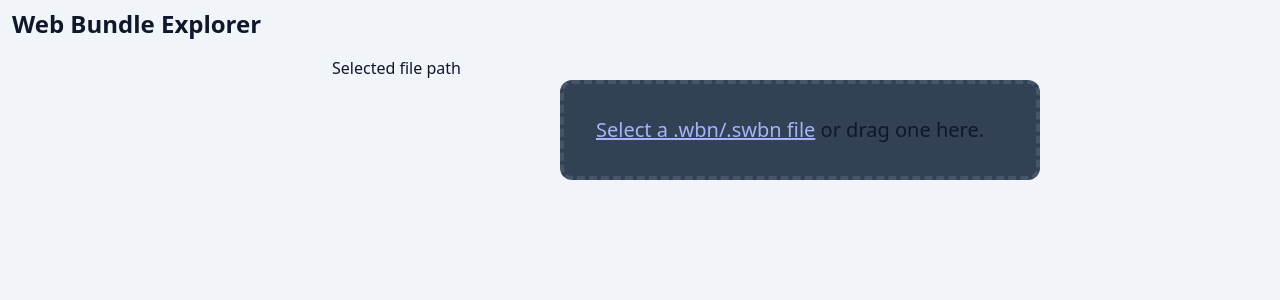
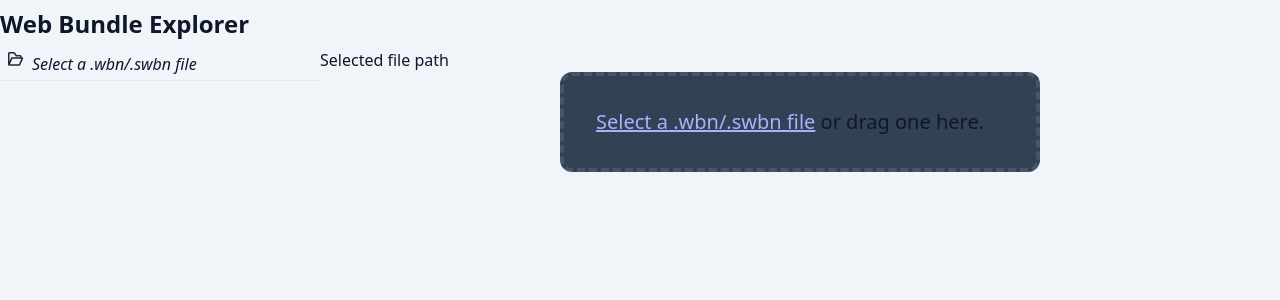
Before and after one commit to robbiemc/wbn-explorer, a Vue app: page / in a window 1280 px wide. Shown: the top 300 px of the page. Built offline with nearby package versions, Linux system fonts and the light colour scheme.

Commit message:
Redo left column layout
This redoes the overall page layout, makes the left column scroll
independently of the page, makes it a drop target,
and adds expand/collapse buttons for the tree.

```diff
--- a/index.html
+++ b/index.html
@@ -6,7 +6,7 @@
     <meta name="viewport" content="width=device-width, initial-scale=1.0" />
     <title>Web Bundle Explorer</title>
   </head>
-  <body class="bg-slate-100 dark:bg-slate-800 text-slate-900 dark:text-white">
+  <body class="bg-slate-100 dark:bg-slate-900 text-slate-900 dark:text-white">
     <div id="app"></div>
     <script type="module" src="/src/main.ts"></script>
   </body>
--- a/src/App.vue
+++ b/src/App.vue
@@ -3,10 +3,16 @@ import { computed, ref, watch } from 'vue';
 
 import { BundleReader, WebBundle } from './BundleReader';
 import BundleChooser from './components/BundleChooser.vue';
+import DropTarget from './components/DropTarget.vue';
 import ResourceInfo from './components/ResourceInfo.vue';
 import { TreeNode } from './components/Tree.vue';
 import Tree from './components/Tree.vue';
 
+const bundleTypes = ['.wbn', '.swbn'];
+
+const draggingOnPage = ref<boolean>(false);
+const draggingOnTree = ref<boolean>(false);
+const expandTree = ref<boolean>(true);
 const bundleFile = ref<File | undefined>();
 const bundle = ref<WebBundle | undefined>();
 const selected = ref<string | undefined>();
@@ -85,30 +91,103 @@ function unmapTreeNode(mapped: MappedTreeNode): TreeNode[] {
   });
   return nodes;
 }
-
-function onNodeSelected(id: string) {
-  console.log('NodeSelected', id);
-  selected.value = id;
-}
 </script>
 
 <template>
-  <div class="container min-h-screen mx-auto">
-    <h1 class="px-3 py-2 text-2xl font-bold">Web Bundle Explorer</h1>
-    <div class="flex flex-row">
-      <aside class="px-3 py-2 w-full sm:w-1/3 lg:w-1/4">
-        <h2 v-if="bundle !== undefined">{{bundle.filename}}</h2>
-        <div class="">
+  <DropTarget :file-types="bundleTypes" v-model:dragging="draggingOnPage">
+    <div class="container flex flex-row mx-auto">
+      <aside class="w-full lg:w-1/3 xl:w-1/4 h-screen flex flex-col">
+        <h1 class="py-2 text-2xl font-bold">Web Bundle Explorer</h1>
+        <div
+          class="p-1 flex gap-1 items-stretch border-b dark:border-slate-600"
+        >
+          <button class="flex px-1 rounded hover:bg-slate-500" @click="">
+            <svg
+              class="inline w-4 text-gray-800 dark:text-white"
+              aria-hidden="true"
+              xmlns="http://www.w3.org/2000/svg"
+              fill="none"
+              viewBox="0 0 21 18"
+            >
+              <path
+                stroke="currentColor"
+                stroke-linecap="round"
+                stroke-linejoin="round"
+                stroke-width="2"
+                d="M2.539 17h12.476l4-9H5m-2.461 9a1 1 0 0 1-.914-1.406L5 8m-2.461 9H2a1 1 0 0 1-1-1V2a1 1 0 0 1 1-1h5.443a1 1 0 0 1 .8.4l2.7 3.6H16a1 1 0 0 1 1 1v2H5"
+              />
+            </svg>
+          </button>
+          <h2>
+            <b v-if="bundle !== undefined" class="text-l">{{ bundle.filename }}</b>
+            <i v-else>Select a .wbn/.swbn file</i>
+          </h2>
+          <span class="flex-grow"><!-- padding --></span>
+          <button
+            v-if="bundle !== undefined"
+            class="flex px-1 rounded hover:bg-slate-500"
+            @click="expandTree = true"
+          >
+            <svg
+              class="inline w-4 text-gray-800 dark:text-white"
+              aria-hidden="true"
+              xmlns="http://www.w3.org/2000/svg"
+              fill="none"
+              viewBox="0 0 18 18"
+            >
+              <path
+                stroke="currentColor"
+                stroke-linecap="round"
+                stroke-linejoin="round"
+                stroke-width="2"
+                d="M9 1v16M1 9h16"
+              />
+            </svg>
+          </button>
+          <button
+            v-if="bundle !== undefined"
+            class="flex px-1 rounded hover:bg-slate-500"
+            @click="expandTree = false"
+          >
+            <svg
+              class="inline w-4 text-gray-800 dark:text-white"
+              aria-hidden="true"
+              xmlns="http://www.w3.org/2000/svg"
+              fill="none"
+              viewBox="0 0 18 2"
+            >
+              <path
+                stroke="currentColor"
+                stroke-linecap="round"
+                stroke-linejoin="round"
+                stroke-width="2"
+                d="M1 1h16"
+              />
+            </svg>
+          </button>
+        </div>
+        <DropTarget
+          :file-types="bundleTypes"
+          v-model:dragging="draggingOnTree"
+          class="flex-grow overflow-y-auto border-dashed border-4"
+          :class="{
+            'border-transparent': !draggingOnPage,
+            'border-slate-600': draggingOnPage,
+            'bg-slate-700': draggingOnPage && !draggingOnTree,
+            'bg-slate-600': draggingOnTree,
+          }"
+        >
           <Tree
             v-if="bundleTree !== undefined"
             :nodes="bundleTree"
             :selected="selected"
-            :expanded="true"
-            @node-selected="onNodeSelected"
+            :expanded="expandTree"
+            @node-selected="(id) => (selected = id)"
           ></Tree>
-        </div>
+        </DropTarget>
       </aside>
-      <main class="px-3 py-2 w-full sm:w-2/3 lg:w-3/4">
+      <main class="w-full lg:w-2/3 xl:w-3/4">
+        <h1 class="py-2 text-2xl font-bold"><!-- Spacing -->&nbsp;</h1>
         <h2>Selected file path</h2>
         <div class="">
           <ResourceInfo
@@ -123,7 +202,7 @@ function onNodeSelected(id: string) {
         </div>
       </main>
     </div>
-  </div>
+  </DropTarget>
 </template>
 
 <style scoped></style>
--- a/src/components/TreeNode.vue
+++ b/src/components/TreeNode.vue
@@ -1,5 +1,5 @@
 <script setup lang="ts">
-import { computed, toRef } from 'vue';
+import { computed, toRef, watch } from 'vue';
 import { TreeNode } from './Tree.vue';
 import Tree from './Tree.vue';
 
@@ -16,8 +16,17 @@ const emit = defineEmits<{
   (e: 'nodeSelected', id: string): void;
 }>();
 
-const isExpanded = toRef(props.expanded || false);
+const isExpanded = toRef(false);
 const isFolder = computed(() => props.node.children !== undefined);
+
+const expandedProp = computed(() => props.expanded);
+watch(
+  expandedProp,
+  (expanded) => {
+    isExpanded.value = expanded;
+  },
+  { immediate: true },
+);
 </script>
 
 <template>
```
